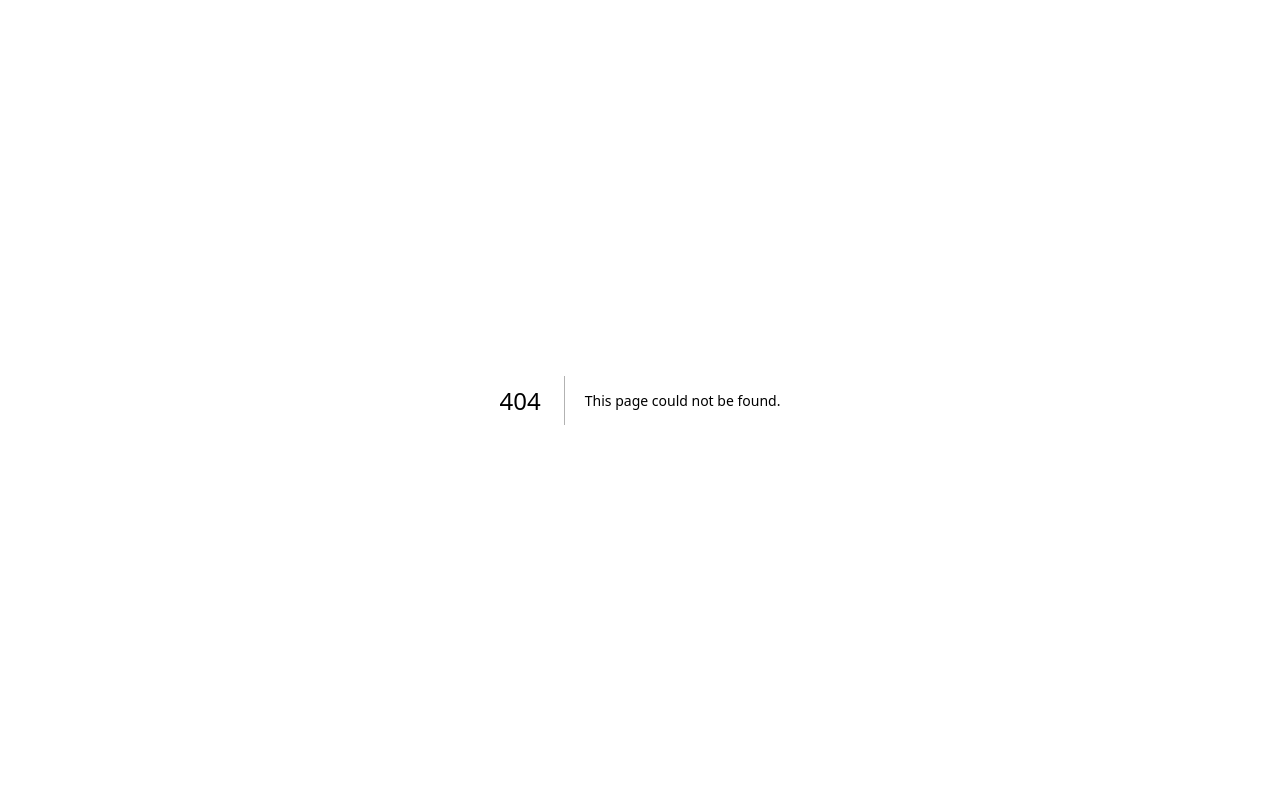
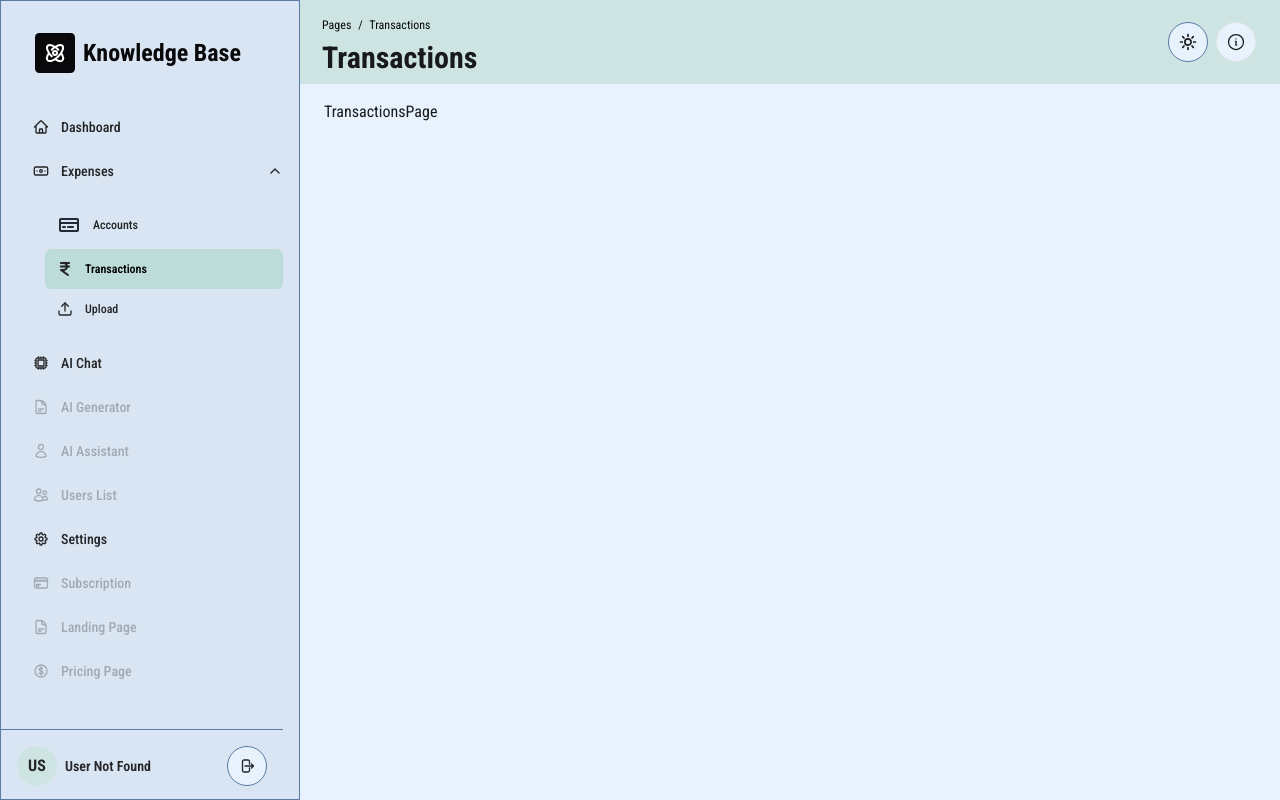
Before and after one commit to hareeshbabu82ns/knowledge-base-app, a Next.js app: page /expenses/transactions in a window 1280 px wide. Before the commit this address had no page. Built offline with nearby package versions, Linux system fonts and the light colour scheme; no server answers.

Commit message:
basic container layout

```diff
--- a/app/(app)/expenses/accounts/_components/accounts-table.tsx
+++ b/app/(app)/expenses/accounts/_components/accounts-table.tsx
@@ -9,6 +9,7 @@ import {
   Table,
   TableBody,
   TableCell,
+  TableFooter,
   TableHead,
   TableHeader,
   TableRow,
@@ -135,10 +136,10 @@ function AccountsTable(props: { tableData: RowObj[] }) {
   });
 
   return (
-    <Card className={"size-full p-0"}>
+    <Card className={"w-full"}>
       <div className="flex items-center border-b p-2">
         <h5 className="ml-2">Accounts</h5>
-        <DataTableViewOptions table={table} />
+        {/* <DataTableViewOptions table={table} /> */}
       </div>
       <Table className="w-full">
         {table.getHeaderGroups().map((headerGroup: any) => (
@@ -188,9 +189,7 @@ function AccountsTable(props: { tableData: RowObj[] }) {
           })}
         </TableBody>
       </Table>
-      <div className="py-2">
-        <DataTablePagination table={table} />
-      </div>
+      <DataTablePagination table={table} />
     </Card>
   );
 }
--- a/app/(app)/expenses/accounts/layout.tsx
+++ b/app/(app)/expenses/accounts/layout.tsx
@@ -14,7 +14,7 @@ export default async function Layout({
         <HeaderToolbar />
       </div>
       <div className="mt-5 flex flex-row gap-4">
-        <div className="flex-2">{list}</div>
+        <div className="@5xl/main-content:basis-1/3 basis-1/2">{list}</div>
         <div className="@container/details flex-1">{details}</div>
       </div>
     </div>
--- /dev/null
+++ b/app/(app)/expenses/transactions/page.tsx
@@ -0,0 +1,7 @@
+import React from "react";
+
+const TransactionsPage = () => {
+  return <div>TransactionsPage</div>;
+};
+
+export default TransactionsPage;
--- a/components/layout/default-layout.tsx
+++ b/components/layout/default-layout.tsx
@@ -16,15 +16,15 @@ const WithDefaultLayout = ({
   const [open, setOpen] = React.useState(false);
 
   return (
-    <div className="flex size-full ">
+    <div className="flex size-full">
       <Sidebar routes={routes} open={open} setOpen={() => setOpen(!open)} />
-      <div className="size-full ">
-        <main className={`mx-2.5 flex-none transition-all xl:ml-[316px]`}>
+      <div className="size-full">
+        <main className="mx-2.5 flex-none transition-all xl:ml-[316px]">
           <Navbar
             onOpen={() => setOpen(!open)}
             brandText={getActiveRoute(routes, pathname)}
           />
-          <div className="min-h-screen overflow-y-auto p-2 pt-[80px] md:pt-[100px]">
+          <div className="@container/main-content min-h-screen overflow-y-auto p-2 pt-[80px] md:pt-[100px]">
             {children}
           </div>
         </main>
--- a/components/routes.tsx
+++ b/components/routes.tsx
@@ -33,10 +33,17 @@ export const routes: IRoute[] = [
         collapse: false,
       },
       {
+        name: "Transactions",
+        layout: "/expenses",
+        path: "/transactions",
+        icon: <Icons.transactions className="size-4 stroke-2 text-inherit" />,
+        collapse: false,
+      },
+      {
         name: "Upload",
         layout: "/expenses",
         path: "/upload",
-        icon: <HiOutlineHome className="size-4 stroke-2 text-inherit" />,
+        icon: <Icons.upload className="size-4 stroke-2 text-inherit" />,
         collapse: false,
       },
     ],
--- a/components/shared/icons.tsx
+++ b/components/shared/icons.tsx
@@ -2,6 +2,7 @@ import {
   AlertTriangle,
   ArrowLeft,
   ArrowRight,
+  BanknoteIcon,
   Bell,
   Calendar,
   CalendarCheck,
@@ -53,9 +54,9 @@ import {
 } from "lucide-react";
 
 // https://react-icons.github.io/react-icons/
-import { FaMoneyBillTrendUp } from "react-icons/fa6";
-import { RiMoneyRupeeCircleLine } from "react-icons/ri";
-import { MdOutlineAccountBalance } from "react-icons/md";
+import { FaIndianRupeeSign } from "react-icons/fa6";
+import { HiBanknotes } from "react-icons/hi2";
+import { MdFoodBank } from "react-icons/md";
 
 export type Icon = typeof LucideIcon;
 
@@ -127,9 +128,27 @@ export const Icons = {
   upload: Upload,
   download: Download,
 
-  expenses: FaMoneyBillTrendUp,
-  accounts: MdOutlineAccountBalance,
-  rupee: RiMoneyRupeeCircleLine,
+  expenses: BanknoteIcon,
+  accounts: ({ ...props }: LucideProps) => (
+    <svg
+      className="size-6 text-gray-800 dark:text-white"
+      aria-hidden="true"
+      xmlns="http://www.w3.org/2000/svg"
+      width="24"
+      height="24"
+      fill="none"
+      viewBox="0 0 24 24"
+    >
+      <path
+        stroke="currentColor"
+        strokeLinecap="round"
+        strokeLinejoin="round"
+        strokeWidth="2"
+        d="M3 10h18M6 14h2m3 0h5M3 7v10a1 1 0 0 0 1 1h16a1 1 0 0 0 1-1V7a1 1 0 0 0-1-1H4a1 1 0 0 0-1 1Z"
+      />
+    </svg>
+  ),
+  transactions: FaIndianRupeeSign,
 
   sidebarMenu: ({ ...props }: LucideProps) => (
     <svg
--- a/components/ui/datatable-pagination.tsx
+++ b/components/ui/datatable-pagination.tsx
@@ -14,23 +14,37 @@ import {
   SelectTrigger,
   SelectValue,
 } from "@/components/ui/select";
+import { cn } from "@/lib/utils";
 
 interface DataTablePaginationProps<TData> {
   table: Table<TData>;
+  showSelectedText?: boolean;
+  className?: string;
 }
 
 export function DataTablePagination<TData>({
   table,
+  showSelectedText = false,
+  className,
 }: DataTablePaginationProps<TData>) {
   return (
-    <div className="flex items-center justify-between px-2">
-      <div className="flex-1 text-sm text-muted-foreground">
-        {table.getFilteredSelectedRowModel().rows.length} of{" "}
-        {table.getFilteredRowModel().rows.length} row(s) selected.
-      </div>
-      <div className="flex items-center space-x-6 lg:space-x-8">
+    <div
+      className={cn(
+        "@container/tfooter bg-muted/50 flex flex-1 items-center justify-between p-2 font-medium",
+        className,
+      )}
+    >
+      {showSelectedText && (
+        <div className="flex-1 text-sm text-muted-foreground">
+          {table.getFilteredSelectedRowModel().rows.length} of{" "}
+          {table.getFilteredRowModel().rows.length} row(s) selected.
+        </div>
+      )}
+      <div className="flex flex-1 items-center justify-between gap-4 flex-col @xs/tfooter:flex-row">
         <div className="flex items-center space-x-2">
-          <p className="text-sm font-medium">Rows per page</p>
+          <p className="text-sm font-medium hidden @lg/tfooter:block">
+            Rows per page
+          </p>
           <Select
             value={`${table.getState().pagination.pageSize}`}
             onValueChange={(value) => {
@@ -49,9 +63,9 @@ export function DataTablePagination<TData>({
             </SelectContent>
           </Select>
         </div>
-        <div className="flex w-[100px] items-center justify-center text-sm font-medium">
-          Page {table.getState().pagination.pageIndex + 1} of{" "}
-          {table.getPageCount()}
+        <div className="flex items-center justify-center text-sm font-medium">
+          <span className="hidden @lg/tfooter:block">Page :</span>
+          {table.getState().pagination.pageIndex + 1} of {table.getPageCount()}
         </div>
         <div className="flex items-center space-x-2">
           <Button
```
